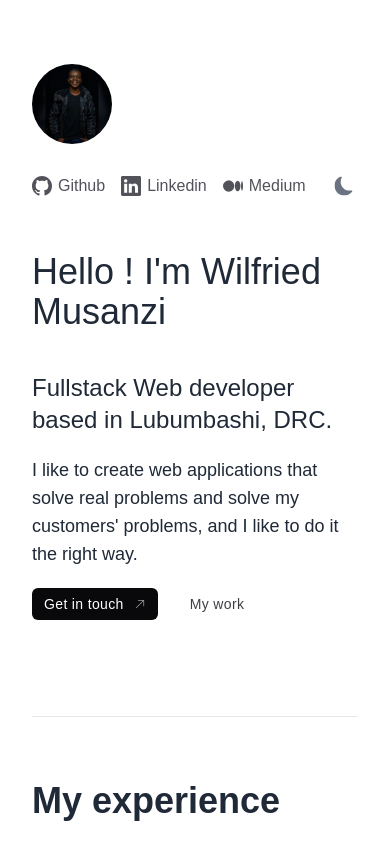
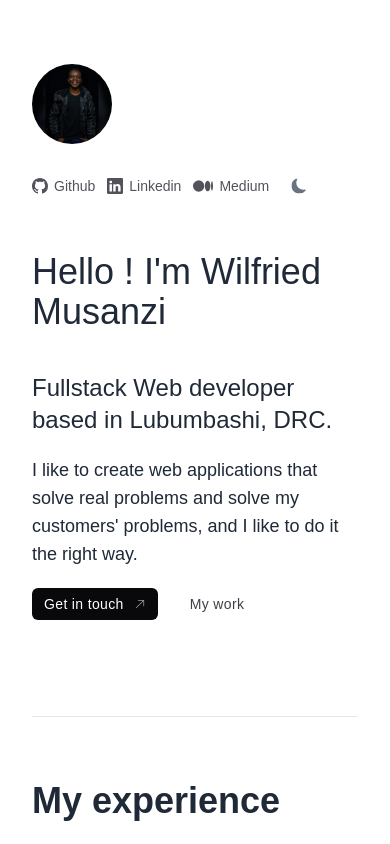
Before and after one commit to musanzi/musanzi.me, an Angular app: page / in a window 390 px wide. Shown: the top 844 px of the page. Built offline with nearby package versions, Linux system fonts and the light colour scheme.

Commit message:
style: reduce icon's sizes

```diff
--- a/src/app/pages/home/components/hero/hero.component.html
+++ b/src/app/pages/home/components/hero/hero.component.html
@@ -3,15 +3,11 @@
     <div class="relative h-20 w-20 mb-6 overflow-hidden">
       <img class="mb-3 object-cover rounded-full object-center" ngSrc="/images/wm.jpeg" alt="Wilfried image" fill />
     </div>
-    <div class="flex items-center gap-5">
-      <ul class="flex items-center gap-4 md:gap-5">
+    <ul class="flex items-center gap-3 md:gap- text-sm">
       <a
         href=""
         class="flex items-center gap-1.5 text-zinc-600 dark:text-zinc-300 dark:hover:text-white hover:text-zinc-900 transition-colors duration-150">
-          <svg
-            xmlns="http://www.w3.org/2000/svg"
-            class="bi bi-github fill-current h-5 w-5 md:h-4 md:w-4"
-            viewBox="0 0 16 16">
+        <svg xmlns="http://www.w3.org/2000/svg" class="bi bi-github fill-current h-4 w-4" viewBox="0 0 16 16">
           <path
             d="M8 0C3.58 0 0 3.58 0 8c0 3.54 2.29 6.53 5.47 7.59.4.07.55-.17.55-.38 0-.19-.01-.82-.01-1.49-2.01.37-2.53-.49-2.69-.94-.09-.23-.48-.94-.82-1.13-.28-.15-.68-.52-.01-.53.63-.01 1.08.58 1.23.82.72 1.21 1.87.87 2.33.66.07-.52.28-.87.51-1.07-1.78-.2-3.64-.89-3.64-3.95 0-.87.31-1.59.82-2.15-.08-.2-.36-1.02.08-2.12 0 0 .67-.21 2.2.82.64-.18 1.32-.27 2-.27s1.36.09 2 .27c1.53-1.04 2.2-.82 2.2-.82.44 1.1.16 1.92.08 2.12.51.56.82 1.27.82 2.15 0 3.07-1.87 3.75-3.65 3.95.29.25.54.73.54 1.48 0 1.07-.01 1.93-.01 2.2 0 .21.15.46.55.38A8.01 8.01 0 0 0 16 8c0-4.42-3.58-8-8-8" />
         </svg>
@@ -20,10 +16,7 @@
       <a
         href=""
         class="flex items-center gap-1.5 text-zinc-600 dark:text-zinc-300 dark:hover:text-white hover:text-zinc-900 transition-colors duration-150">
-          <svg
-            xmlns="http://www.w3.org/2000/svg"
-            class="bi bi-linkedin fill-current h-5 w-5 md:h-4 md:w-4"
-            viewBox="0 0 16 16">
+        <svg xmlns="http://www.w3.org/2000/svg" class="bi bi-linkedin fill-current h-4 w-4" viewBox="0 0 16 16">
           <path
             d="M0 1.146C0 .513.526 0 1.175 0h13.65C15.474 0 16 .513 16 1.146v13.708c0 .633-.526 1.146-1.175 1.146H1.175C.526 16 0 15.487 0 14.854zm4.943 12.248V6.169H2.542v7.225zm-1.2-8.212c.837 0 1.358-.554 1.358-1.248-.015-.709-.52-1.248-1.342-1.248S2.4 3.226 2.4 3.934c0 .694.521 1.248 1.327 1.248zm4.908 8.212V9.359c0-.216.016-.432.08-.586.173-.431.568-.878 1.232-.878.869 0 1.216.662 1.216 1.634v3.865h2.401V9.25c0-2.22-1.184-3.252-2.764-3.252-1.274 0-1.845.7-2.165 1.193v.025h-.016l.016-.025V6.169h-2.4c.03.678 0 7.225 0 7.225z" />
         </svg>
@@ -41,9 +34,8 @@
         </svg>
         Medium
       </a>
+      <app-switcher />
     </ul>
-      <app-switcher />
-    </div>
   </div>
 
   <div class="flex flex-col gap-2">
--- a/src/app/shared/components/switcher/switcher.component.html
+++ b/src/app/shared/components/switcher/switcher.component.html
@@ -4,7 +4,7 @@
   @if (isDark()) {
   <svg
     xmlns="http://www.w3.org/2000/svg"
-    class="bi bi-sun-fill transition absolute inset-0 m-auto h-5 w-5 md:h-4 md:w-4 rotate-0 scale-0 fill-white/70 opacity-0 duration-500 group-hover:opacity-100 dark:order-1 dark:rotate-180 dark:scale-100 dark:opacity-100 dark:group-hover:fill-yellow-400"
+    class="bi bi-sun-fill transition absolute inset-0 m-auto h-4 w-4 rotate-0 scale-0 fill-white/70 opacity-0 duration-500 group-hover:opacity-100 dark:order-1 dark:rotate-180 dark:scale-100 dark:opacity-100 dark:group-hover:fill-yellow-400"
     viewBox="0 0 16 16">
     <path
       d="M8 12a4 4 0 1 0 0-8 4 4 0 0 0 0 8M8 0a.5.5 0 0 1 .5.5v2a.5.5 0 0 1-1 0v-2A.5.5 0 0 1 8 0m0 13a.5.5 0 0 1 .5.5v2a.5.5 0 0 1-1 0v-2A.5.5 0 0 1 8 13m8-5a.5.5 0 0 1-.5.5h-2a.5.5 0 0 1 0-1h2a.5.5 0 0 1 .5.5M3 8a.5.5 0 0 1-.5.5h-2a.5.5 0 0 1 0-1h2A.5.5 0 0 1 3 8m10.657-5.657a.5.5 0 0 1 0 .707l-1.414 1.415a.5.5 0 1 1-.707-.708l1.414-1.414a.5.5 0 0 1 .707 0m-9.193 9.193a.5.5 0 0 1 0 .707L3.05 13.657a.5.5 0 0 1-.707-.707l1.414-1.414a.5.5 0 0 1 .707 0m9.193 2.121a.5.5 0 0 1-.707 0l-1.414-1.414a.5.5 0 0 1 .707-.707l1.414 1.414a.5.5 0 0 1 0 .707M4.464 4.465a.5.5 0 0 1-.707 0L2.343 3.05a.5.5 0 1 1 .707-.707l1.414 1.414a.5.5 0 0 1 0 .708" />
@@ -16,7 +16,7 @@
     width="16"
     height="16"
     fill="currentColor"
-    class="bi bi-moon-fill transition absolute inset-0 m-auto h-5 w-5 md:h-4 md:w-4 rotate-0 scale-95 fill-gray-500 duration-500 group-hover:fill-blue-950 dark:-rotate-180 dark:scale-0 dark:opacity-0 dark:group-hover:fill-white"
+    class="bi bi-moon-fill transition absolute inset-0 m-auto h-4 w-4 rotate-0 scale-95 fill-gray-500 duration-500 group-hover:fill-blue-950 dark:-rotate-180 dark:scale-0 dark:opacity-0 dark:group-hover:fill-white"
     viewBox="0 0 16 16">
     <path
       d="M6 .278a.77.77 0 0 1 .08.858 7.2 7.2 0 0 0-.878 3.46c0 4.021 3.278 7.277 7.318 7.277q.792-.001 1.533-.16a.79.79 0 0 1 .81.316.73.73 0 0 1-.031.893A8.35 8.35 0 0 1 8.344 16C3.734 16 0 12.286 0 7.71 0 4.266 2.114 1.312 5.124.06A.75.75 0 0 1 6 .278" />
```
Lines whose indentation alone changed are shown as unchanged.
